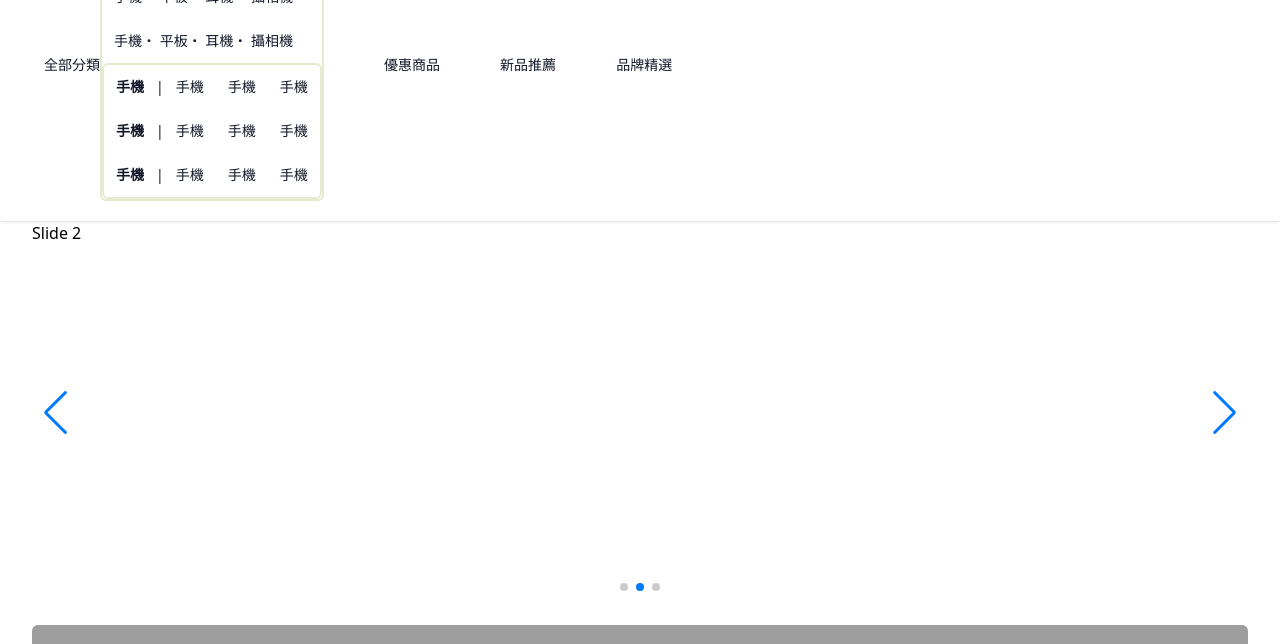
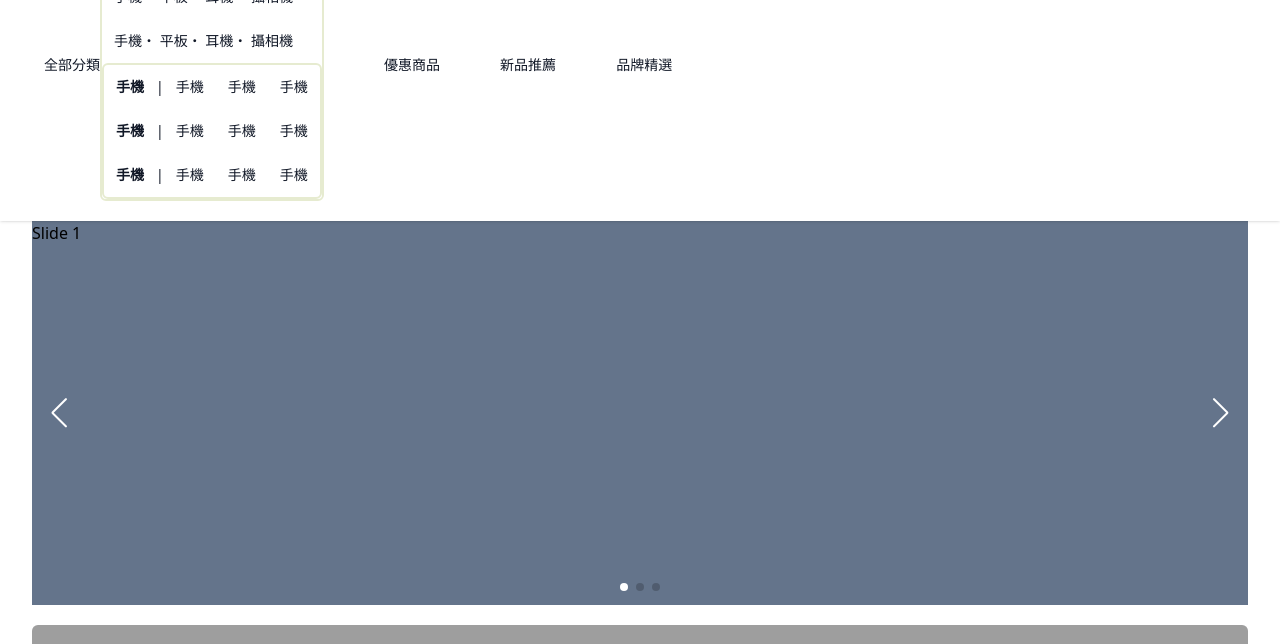
Before and after one commit to TinaChen071/Feng-pei, a website: page dist/index.html in a window 1280 px wide. Shown: the part 156-800 px from the top of the page. Drawn offline with nearby package versions, Linux system fonts and the light colour scheme; some packages are replaced by stand-ins of ours; grey boxes are pictures that could not be loaded; a script that the page names is missing.

Commit message:
style: change swiper color

```diff
--- a/js/all.js
+++ b/js/all.js
@@ -98,9 +98,9 @@ $(document).ready(function () {
       },
 
      // auto play
-      autoplay: {
-      delay: 3000,
-      },
+      // autoplay: {
+      // delay: 3000,
+      // },
 
       // And if we need scrollbar
     //   scrollbar: {
--- a/src/_variable.scss
+++ b/src/_variable.scss
@@ -6,3 +6,18 @@
         transform: rotate(90deg);
     }
 }
+// swiper-paginatio
+// .swiper-pagination > .swiper-pagination-bullet {
+//     opacity: 1;
+//     border: white solid 1px;
+//     background-color: transparent;
+// }
+// .swiper-pagination > .swiper-pagination-bullet-active {
+//     background-color: white;
+// }
+
+.swiper{
+    --swiper-theme-color: white;/* 设置Swiper风格 */
+    --swiper-navigation-color: white;/* 单独设置按钮颜色 */
+    --swiper-navigation-size: 30px;/* 设置按钮大小 */
+  }
```
Also changed, not shown: css/input.css, dist/index.html, dist/output.css, style/input.min.css.
